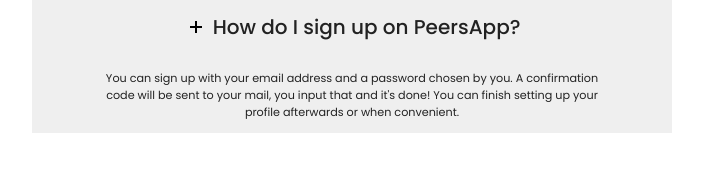
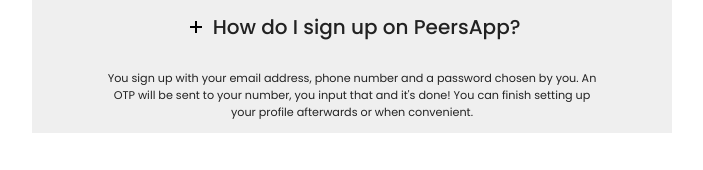
Before and after one commit to PeersApp-Community/peers-react-web-app, a React (Create React App) app: page / in a window 1280 px wide. Both pictures are taken after a click on the element "How do I sign up on PeersApp?". Shown: the part 2641-2811 px from the top of the page, without its empty margins (288-991 px from the left). Built offline with nearby package versions, Linux system fonts and the light colour scheme.

Commit message:
FAQ signup guides updated

```diff
--- a/src/components/FAQ.jsx
+++ b/src/components/FAQ.jsx
@@ -88,8 +88,8 @@
 
             {!toggle3 && (
               <p>
-                You can sign up with your email address and a password chosen by
-                you. A confirmation code will be sent to your mail, you input
+                You sign up with your email address, phone number and a password chosen by
+                you. An OTP will be sent to your number, you input
                 that and it's done! You can finish setting up your profile
                 afterwards or when convenient.
               </p>
```
